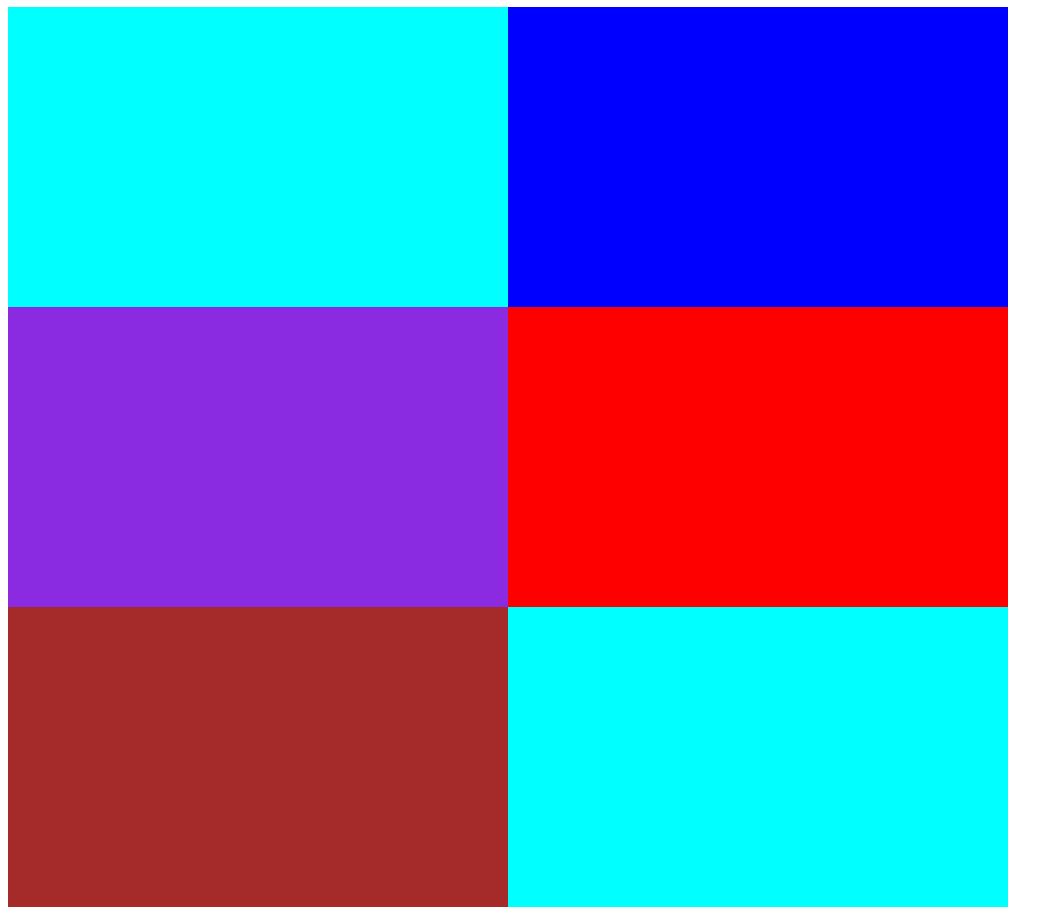
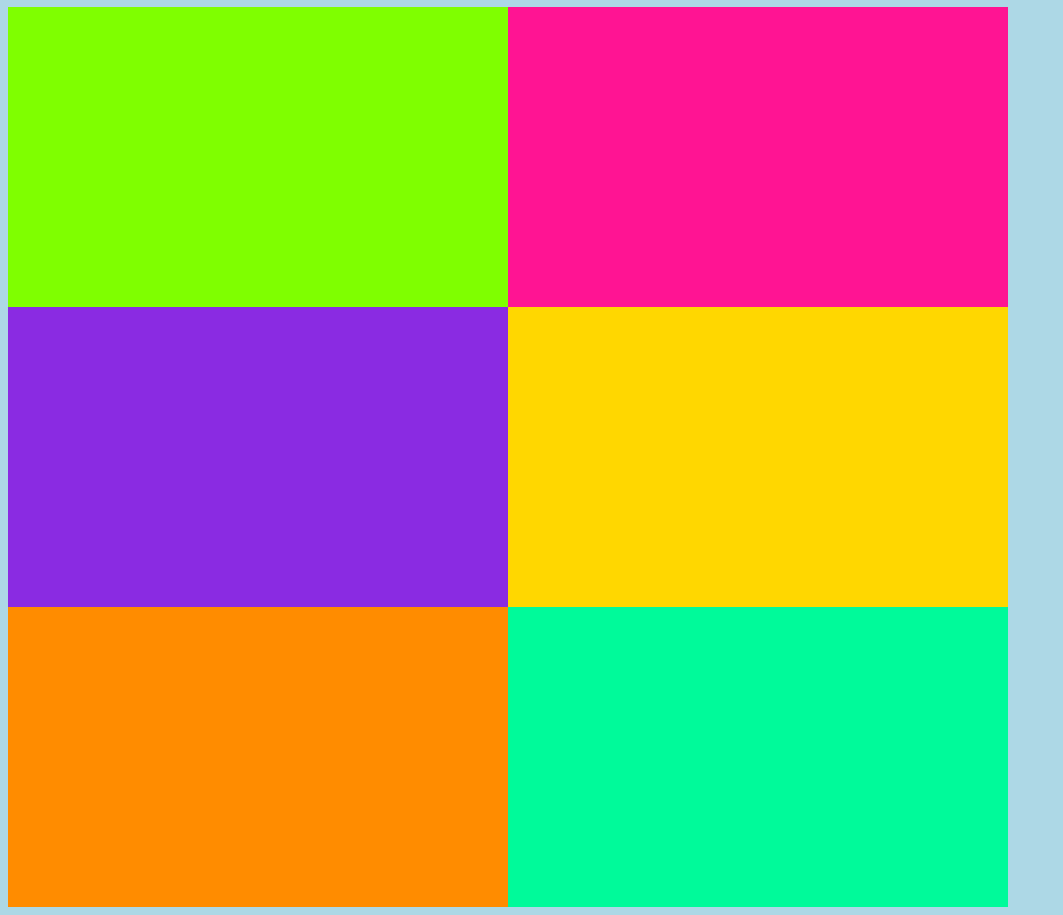
Before and after one commit to JheinyGill/cursoFrontend, a plain HTML site: page clase2/actividad.html in a window 1280 px wide. Shown: the part 73-988 px from the top of the page, without its empty margins (0-1063 px from the left). Drawn offline with Linux system fonts and the light colour scheme.

Commit message:
Código actividades

```diff
--- /dev/null
+++ b/clase2/actividad.css
@@ -0,0 +1,38 @@
+* {
+    background-color: lightblue;
+}
+
+main{
+    display: flex;
+    flex-wrap: wrap;
+    margin: 0 auto;
+}
+
+main div{
+    width: 500px;
+    height: 300px;
+}
+
+main div:nth-child(1){
+    background-color: chartreuse;
+}
+
+main div:nth-child(2){
+    background-color: deeppink;
+}
+
+main div:nth-child(3){
+    background-color: blueviolet;
+}
+
+main div:nth-child(4){
+    background-color: gold;
+}
+
+main div:nth-child(5){
+    background-color: darkorange;
+}
+
+main div:nth-child(6){
+    background-color: mediumspringgreen;
+}
--- a/clase2/actividad.html
+++ b/clase2/actividad.html
@@ -5,7 +5,7 @@
     <meta charset="UTF-8">
     <meta http-equiv="X-UA-Compatible" content="IE=edge">
     <meta name="viewport" content="width=device-width, initial-scale=1.0">
-    <link rel="stylesheet" href="style.css">
+    <link rel="stylesheet" href="actividad.css">
     <title>Clase 2</title>
 </head>
 
--- a/clase2/style.css
+++ b/clase2/style.css
@@ -1,5 +1,9 @@
-.form-control {
+*{
+    background-color: lightpink;
+}
 
+.form-control{
+    background-color: white;
 }
 
 a {
@@ -9,52 +13,15 @@ a {
 img {
     width: 200px;
     height: 150px;
+    margin-top: 20px;
 }
 
 .texto1 {
     font-size: 1.5em;
+    color: blueviolet;
 }
 
 #texto2 {
     font-size: 1.5em;
+    color: crimson;
 }
-
-.cuadro1{
-    width: ;
-}
-
-
-
-
-main{
-    display: flex;
-    flex-wrap: wrap;
-}
-
-main div{
-    width: 500px;
-    height: 300px;
-}
-
-main div:nth-child(1){
-    background-color: aqua;
-}
-
-main div:nth-child(2){
-    background-color: blue;
-}
-
-main div:nth-child(3){
-    background-color: blueviolet;
-}
-
-main div:nth-child(4){
-    background-color: red;
-}
-
-main div:nth-child(5){
-    background-color: brown;
-}
-
-main div:nth-child(6){
-    background-color: aqua;
```
